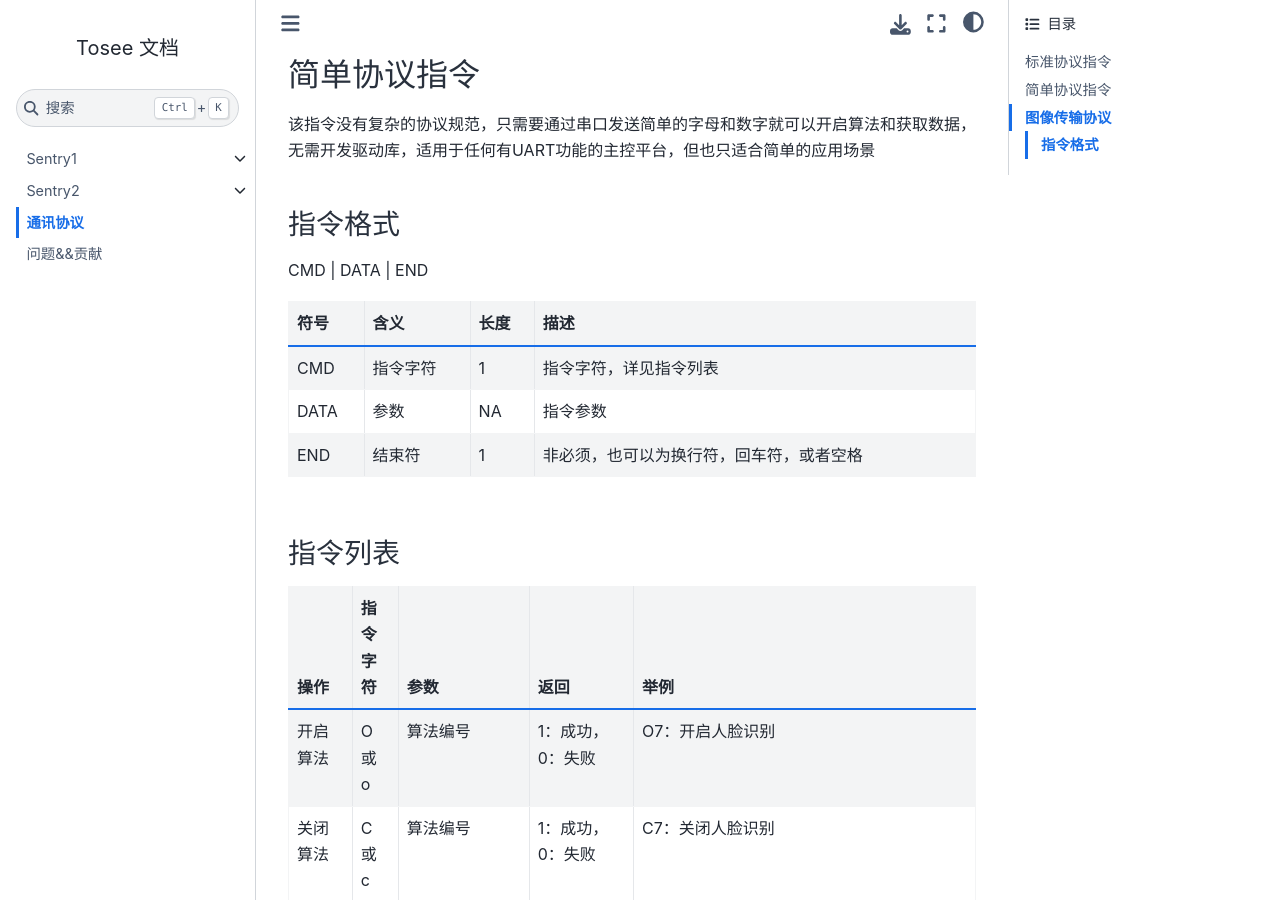
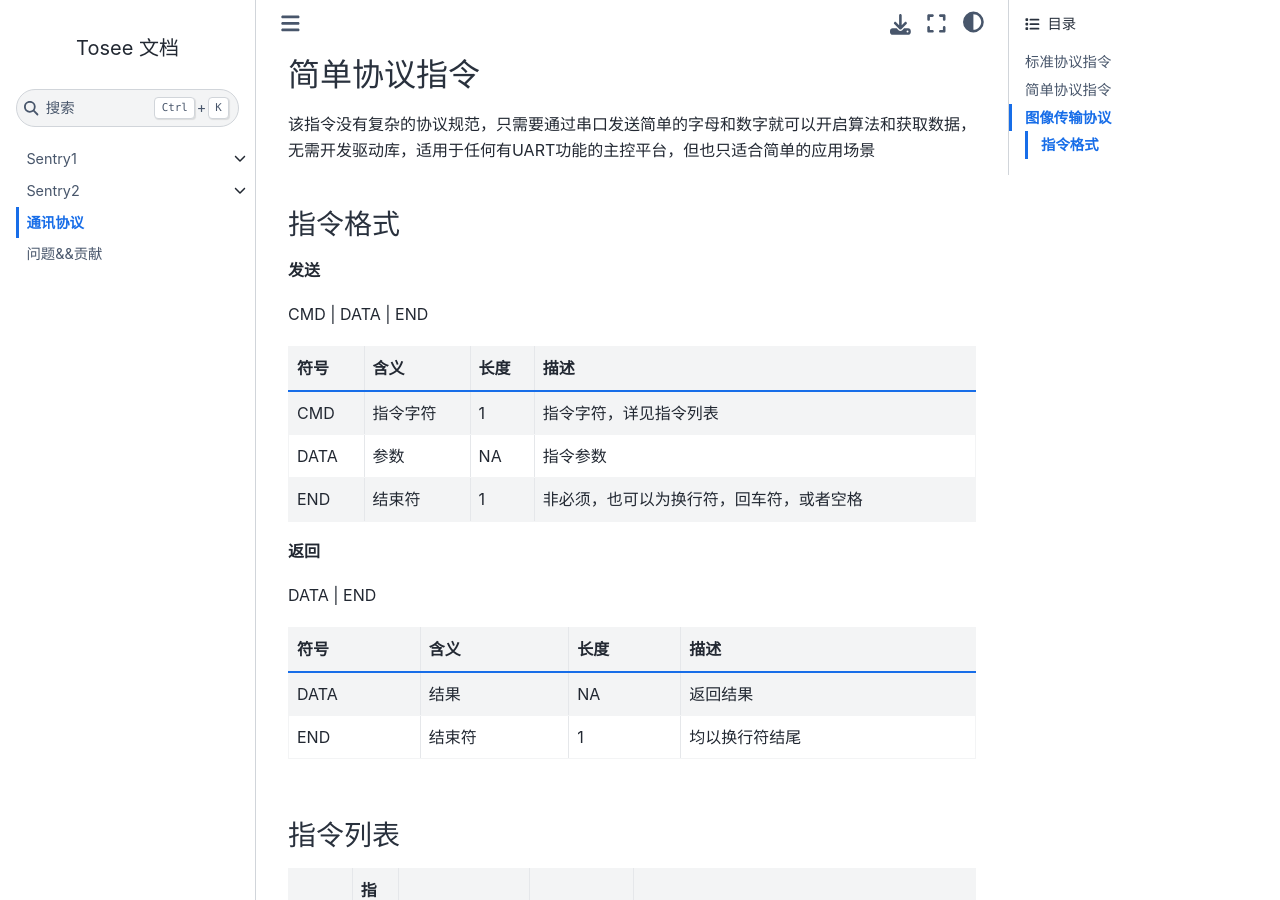
Before and after one commit to AITosee/Tosee-Docs, a Sphinx documentation site: the page built from docs/Common/Protocol/index.rst, in a window 1280 px wide and 900 px high, scrolled down 6784 px. Built offline with Sphinx 7.4.7 and the Sphinx Book theme 1.1.4, drawn with Linux system fonts in a browser that asks for light colours; pages that are not in the unit, such as notebooks, are missing from menus.

Commit message:
update protocol

```diff
--- a/docs/Common/Protocol/index.rst
+++ b/docs/Common/Protocol/index.rst
@@ -258,6 +258,9 @@ END         帧尾         1Byte               表示一个数据包的结束，
 
 指令格式
 ************************
+
+**发送**
+
 CMD | DATA | END
 
 ========    ================    ================    ========================
@@ -266,6 +269,17 @@ CMD | DATA | END
 CMD         指令字符              1                   指令字符，详见指令列表
 DATA        参数                  NA                  指令参数
 END         结束符                1                   非必须，也可以为换行符，回车符，或者空格
+========    ================    ================    ========================
+
+**返回**
+
+DATA | END
+
+========    ================    ================    ========================
+符号         含义                 长度                描述
+========    ================    ================    ========================
+DATA        结果                  NA                  返回结果
+END         结束符                1                   均以换行符结尾
 ========    ================    ================    ========================
 
 
@@ -287,7 +301,6 @@ END         结束符                1                   非必须，也可以
 获取图片                               I 或 i                         无                                              :ref:`图片数据帧<chapter_image_protocol_index>`                                                 I：返回一张图片
 设置参数                               S 或 s                       参数ID+X参数+Y参数+W参数+H参数+L参数                   1：成功， 0：失败                                                                              S2+100+50+10+10+0,假设开启了颜色算法，设置第2组参数，x=100,y=50,w=10,h=10,l=0
 ================================    ========================    ================================================    =====================================================================================        ========================
-
 
 .. _chapter_simple_protocol_a_index:
 
```
